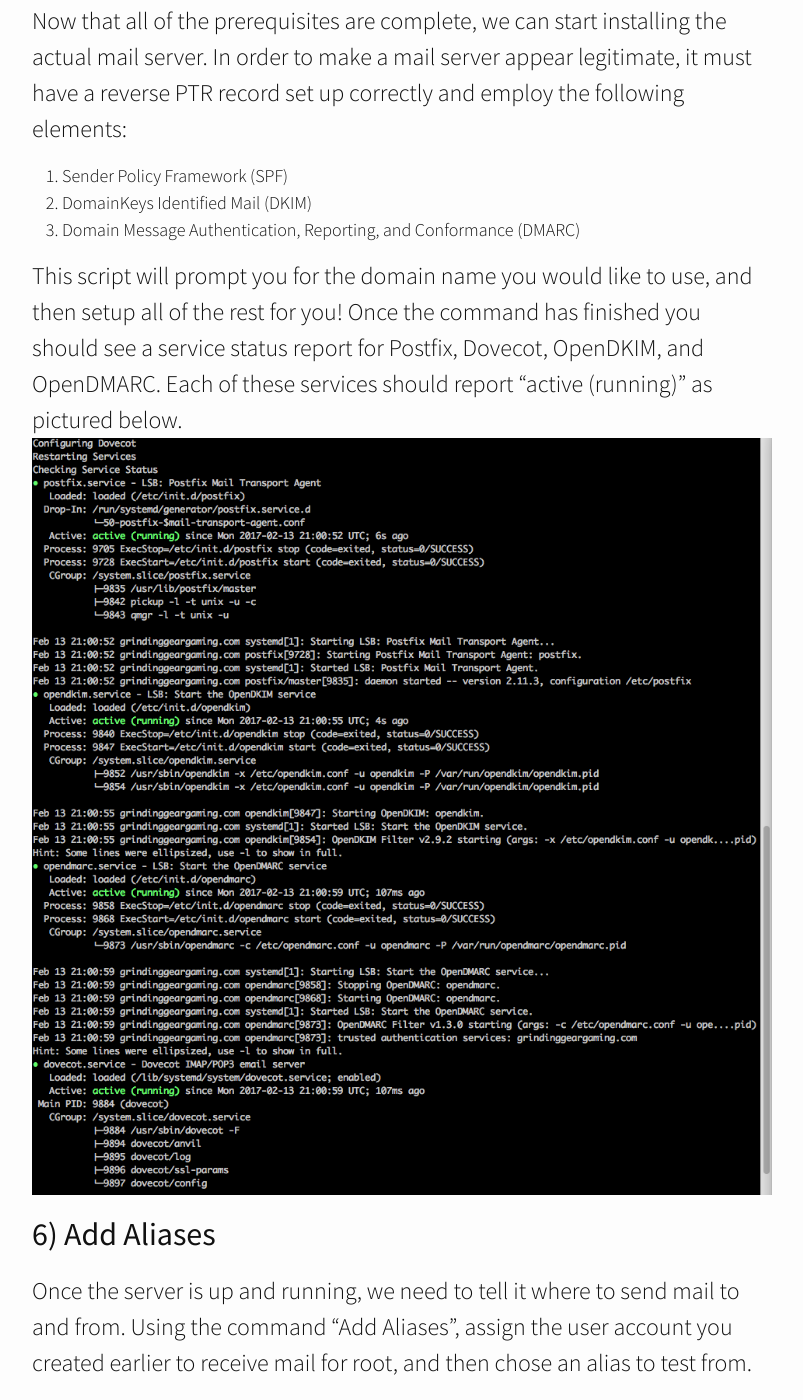
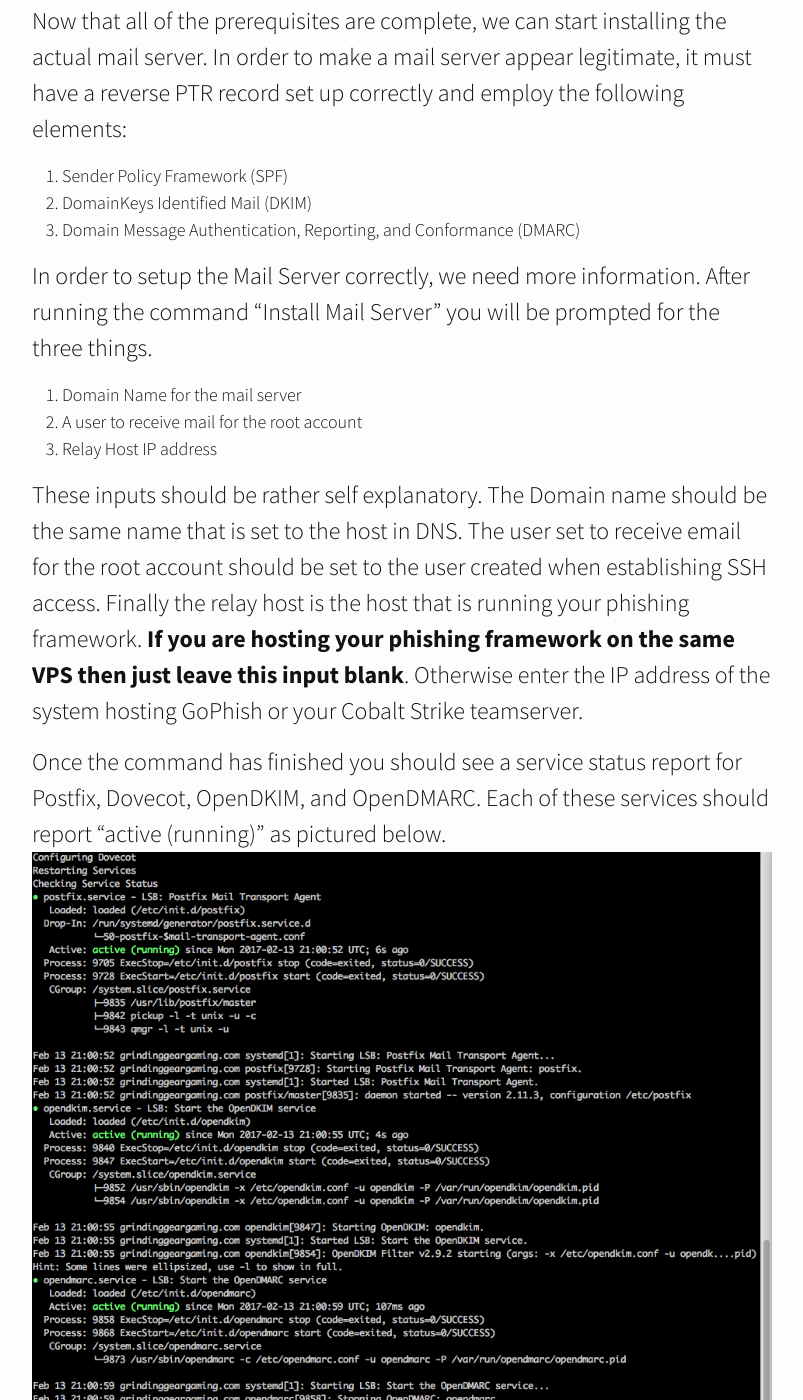
Before and after one commit to n0pe-sled/n0pe-sled.github.io, a Jekyll site: the page built from _posts/2017-02-14-Mail-Server-Setup.markdown, in a window 1280 px wide and 1400 px high, scrolled down 2204 px. Shown: the whole window, without its empty margins (238-1041 px from the left). Built offline with Jekyll 4.4.1, drawn with Linux system fonts in a browser that asks for light colours; nearby versions of some CDN libraries.

Commit message:
Updated Setup Description

```diff
--- a/_posts/2017-02-03-Mail-Server-Setup.markdown
+++ b/_posts/2017-02-14-Mail-Server-Setup.markdown
@@ -42,7 +42,15 @@ Now that all of the prerequisites are complete, we can start installing the actu
 2. DomainKeys Identified Mail (DKIM)
 3. Domain Message Authentication, Reporting, and Conformance (DMARC)
 
-This script will prompt you for the domain name you would like to use, and then setup all of the rest for you! Once the command has finished you should see a service status report for Postfix, Dovecot, OpenDKIM, and OpenDMARC. Each of these services should report “active (running)” as pictured below.
+In order to setup the Mail Server correctly, we need more information.  After running the command "Install Mail Server" you will be prompted for the three things.
+
+1. Domain Name for the mail server
+2. A user to receive mail for the root account
+3. Relay Host IP address
+
+These inputs should be rather self explanatory.  The Domain name should be the same name that is set to the host in DNS.  The user set to receive email for the root account should be set to the user created when establishing SSH access. Finally the relay host is the host that is running your phishing framework.  **If you are hosting your phishing framework on the same VPS then just leave this input blank**.  Otherwise enter the IP address of the system hosting GoPhish or your Cobalt Strike teamserver.
+
+Once the command has finished you should see a service status report for Postfix, Dovecot, OpenDKIM, and OpenDMARC. Each of these services should report “active (running)” as pictured below.
 ![Mail-Server-Status]({{ site.url }}/assets/Mail-Server-Setup/service-status.png)
 
 ## 6) Add Aliases ##
```
